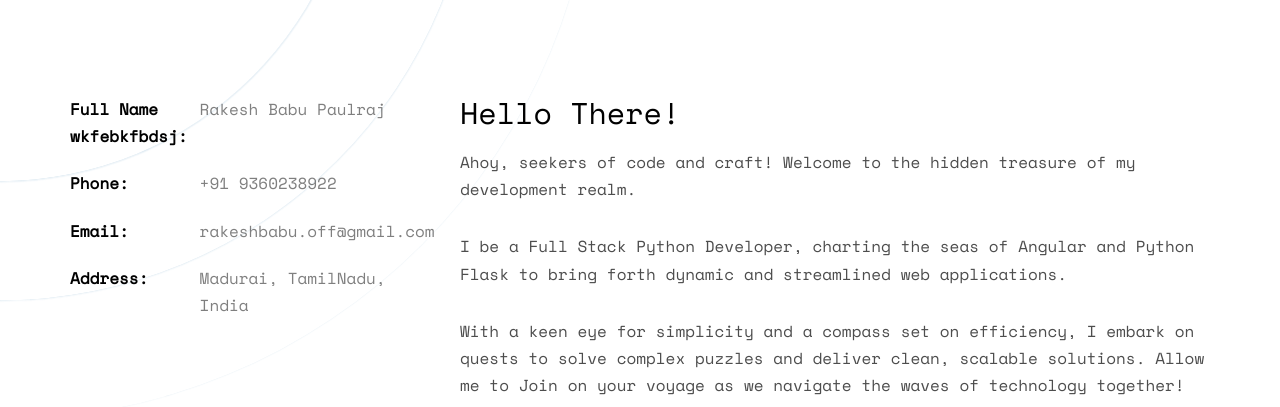
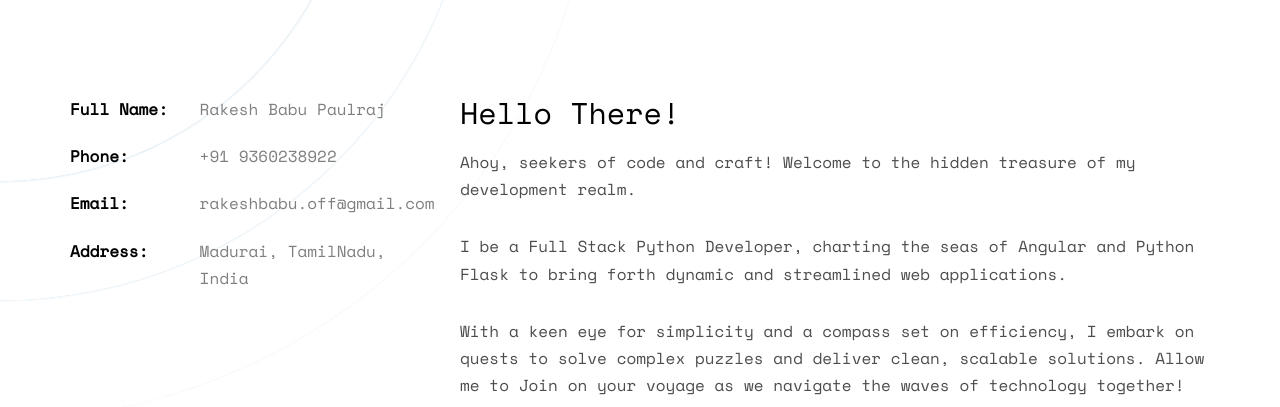
Before and after one commit to rakesh-babu-2001/personal-portfolio, a plain HTML site: page index.html in a window 1280 px wide. Shown: the part 976-1383 px from the top of the page. Drawn offline with nearby package versions, Linux system fonts and the light colour scheme; some packages are replaced by stand-ins of ours; no server answers; files whose address does not match are found by name; a web font is replaced by a local one.

Commit message:
Update index.html

```diff
--- a/index.html
+++ b/index.html
@@ -104,7 +104,7 @@
 			<div class="row">
 				<div class="col-md-4">
 					<ul class="info">
-						<li><span class="first-block">Full Name wkfebkfbdsj:</span><span class="second-block">Rakesh Babu Paulraj</span></li>
+						<li><span class="first-block">Full Name:</span><span class="second-block">Rakesh Babu Paulraj</span></li>
 						<li><span class="first-block">Phone:</span><span class="second-block">+91 9360238922</span></li>
 						<li><span class="first-block">Email:</span><span class="second-block">rakeshbabu.off@gmail.com</span></li>
 						<!-- <li><span class="first-block">Website:</span><span class="second-block">www.yoursite.com</span></li> -->
```
